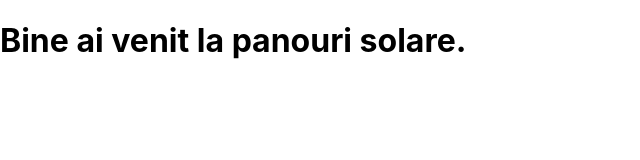
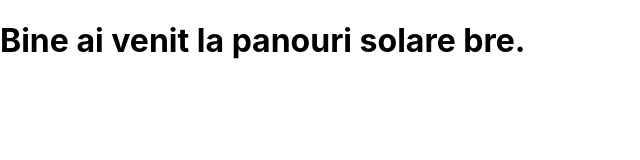
Before and after one commit to LaurentiuGhiga/panneaux-solaires-NEXTjs, a Next.js app: page / in a window 1280 px wide. Shown: the top 160 px of the page, without its empty margins (0-640 px from the left). Built offline with nearby package versions, Linux system fonts and the light colour scheme.

Commit message:
test vercel

```diff
--- a/pages/index.js
+++ b/pages/index.js
@@ -7,7 +7,7 @@ export default function Home() {
         <title>coi </title>
         <meta name="mucea" content="web" />
       </Head>
-      <h1>Bine ai venit la panouri solare.</h1>
+      <h1>Bine ai venit la panouri solare bre.</h1>
     </div>
   );
 }
```
